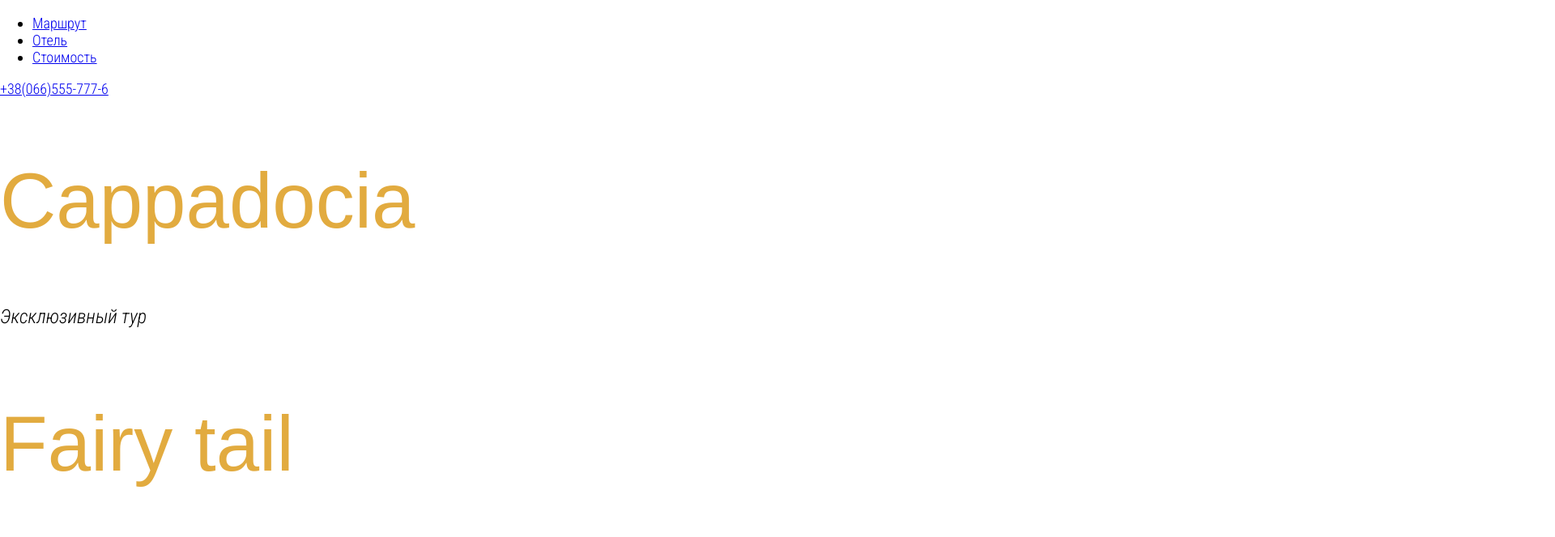
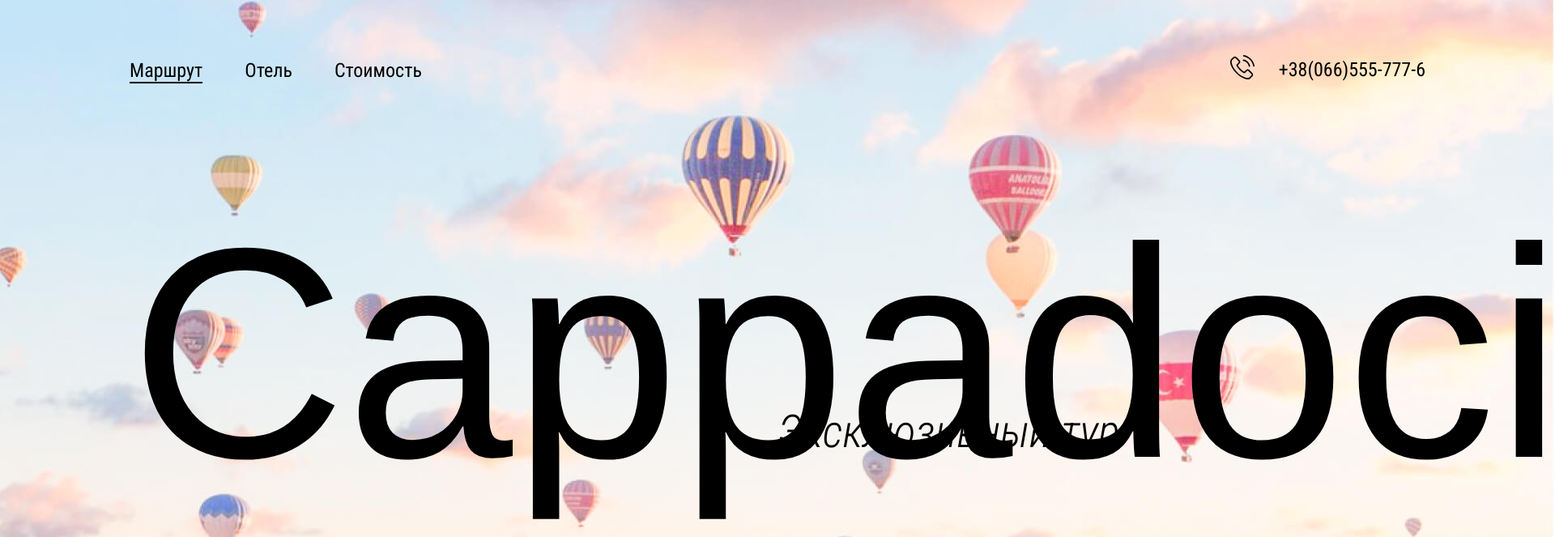
Before and after one commit to OksanaZhuravel/Cappadocia, a plain HTML site: page index.html in a window 1280 px wide. Shown: the top 663 px of the page at 81% size, 1920 px wide, since content can reach past the window. Drawn offline with Linux system fonts and the light colour scheme; a web font is replaced by a local one.

Commit message:
header style added

```diff
--- a/index.html
+++ b/index.html
@@ -14,11 +14,11 @@
 
   <body class="body">
     <header class="header">
-      <nav class="nav">
+      <nav class="header__nav nav">
         <ul class="nav__list">
-          <li class="nav__item"><a href="#" class="nav__link"><span class="nav__text">Маршрут</span></a></li>
-          <li class="nav__item"><a href="#" class="nav__link"><span class="nav__text">Отель</span></a></li>
-          <li class="nav__item"><a href="#" class="nav__link"><span class="nav__text">Стоимость</span></a></li>
+          <li class="nav__item"><a href="#" class="nav__link nav__link--activ">Маршрут</a></li>
+          <li class="nav__item"><a href="#" class="nav__link">Отель</a></li>
+          <li class="nav__item"><a href="#" class="nav__link">Стоимость</a></li>
         </ul>
         <a href="+38(066)555-777-6" class="nav__link nav__tel">+38(066)555-777-6</a>
       </nav>
--- a/less/_header.less
+++ b/less/_header.less
@@ -1,5 +1,44 @@
 .header {
-  &__subtitle {}
+  width: 100%;
+  min-height: 1080px;
+  display: grid;
+  grid-template-columns: repeat(2, 1fr);
+  grid-template-rows: 100px 400px 1fr;
+  text-align: center;
+  padding: 0 160px;
+  box-sizing: border-box;
+  background-color: transparent;
+  background-image: url(../img/header_fon.jpg);
+  background-repeat: no-repeat;
+  background-position: center center;
+  background-size: cover;
 
-  &__title {}
+  &__nav {
+    grid-row-start: 1;
+    grid-row-end: 2;
+    grid-column-start: 1;
+    grid-column-end: 3;
+  }
+
+  &__subtitle {
+    grid-row-start: 3;
+    grid-row-end: 4;
+    grid-column-start: 2;
+    grid-column-end: 3;
+    font-size: 56px;
+    line-height: 66px;
+    text-align: left;
+  }
+
+  &__title {
+    grid-row-start: 2;
+    grid-row-end: 3;
+    grid-column-start: 1;
+    grid-column-end: 3;
+    align-self: end;
+    margin: 0;
+    color: #000000;
+    font-size: 370px;
+    // line-height: 334px;
+  }
 }
--- a/less/_nav.less
+++ b/less/_nav.less
@@ -1,11 +1,70 @@
 .nav {
-  &__item {}
+  width: 100%;
+  display: flex;
+  flex-flow: row wrap;
+  align-items: center;
+  justify-content: space-between;
+  margin: 72px 0 152px 0;
+  font-size: 24px;
+  font-weight: 400;
+  line-height: 28px;
 
-  &__link {}
+  &__item {
+    margin: 0 52px 0 0;
+  }
 
-  &__list {}
+  &__link {
+    text-decoration: none;
+    color: #000000;
+    border-bottom: 2px solid transparent;
 
-  &__tel {}
+    &--activ {
+      border-bottom: 2px solid #000000;
+    }
 
-  &__text {}
+    &:active {
+      border-bottom: 2px solid #000000;
+    }
+
+    &:hover {
+      border-bottom: 2px solid #E2AB3F;
+      color: #E2AB3F;
+    }
+  }
+
+  &__list {
+    display: flex;
+    flex-flow: row wrap;
+    margin: 0;
+    padding: 0;
+    list-style: none;
+  }
+
+  &__tel {
+    position: relative;
+    padding: 0 0 0 60px;
+
+    &:hover {
+      border-bottom: 2px solid transparent;
+
+      &::before {
+        background-image: url(../img/phone.svg);
+      }
+    }
+
+    &::before {
+      content: "";
+      position: absolute;
+      bottom: 2px;
+      left: 0;
+      display: block;
+      width: 30px;
+      height: 30px;
+      background-color: transparent;
+      background-image: url(../img/phone_black.svg);
+      background-repeat: no-repeat;
+      background-position: center;
+      background-size: cover;
+    }
+  }
 }
--- a/less/_variables.less
+++ b/less/_variables.less
@@ -24,7 +24,7 @@
 }
 
 .subtitle {
-  font-family: 'Roboto Condensed', 'Arial', sans-serif;
+  // font-family: 'Roboto Condensed', 'Arial', sans-serif;
   font-size: 24px;
   font-style: italic;
   font-weight: 300;
```
Also changed, not shown: css/style.css, img/mail.svg, img/phone.svg, img/phone_black.svg (added).
